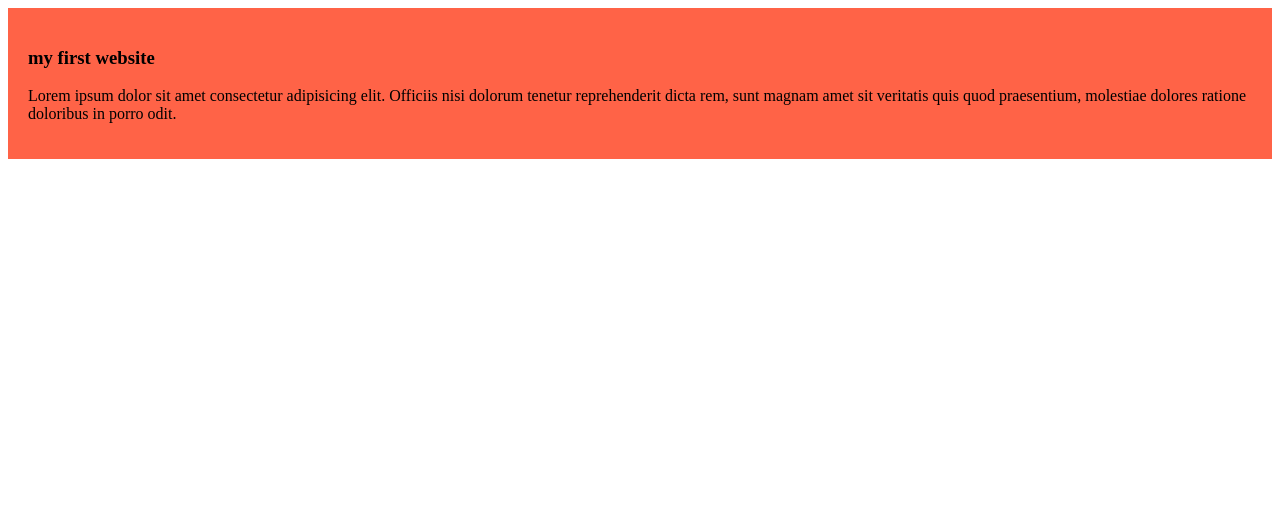
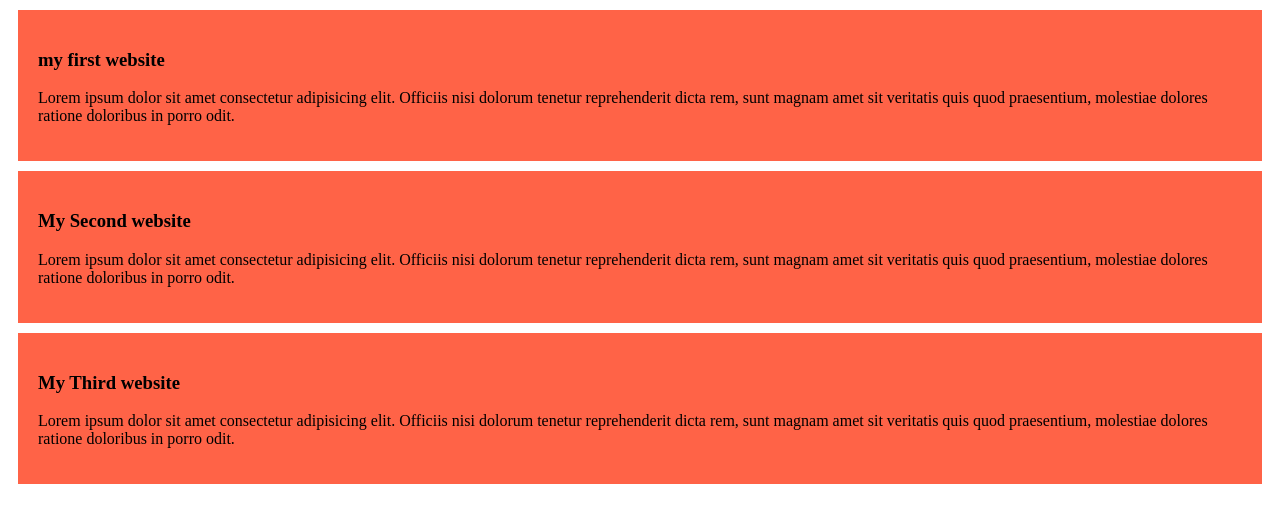
Before and after one commit to newaz2580/my-simple-website, a plain HTML site: page index.html in a window 1280 px wide. Drawn offline with Linux system fonts and the light colour scheme.

Commit message:
added second

```diff
--- a/index.html
+++ b/index.html
@@ -7,9 +7,17 @@
     <link rel="stylesheet" href="./styles/blog.css">
 </head>
 <body>
-    <div>
-        <h3>my first website</h3>
-        <p>Lorem ipsum dolor sit amet consectetur adipisicing elit. Officiis nisi dolorum tenetur reprehenderit dicta rem, sunt magnam amet sit veritatis quis quod praesentium, molestiae dolores ratione doloribus in porro odit.</p>
-    </div>
 </body>
 </html>
+<div>
+    <h3>my first website</h3>
+    <p>Lorem ipsum dolor sit amet consectetur adipisicing elit. Officiis nisi dolorum tenetur reprehenderit dicta rem, sunt magnam amet sit veritatis quis quod praesentium, molestiae dolores ratione doloribus in porro odit.</p>
+</div>
+<div>
+    <h3>My Second website</h3>
+    <p>Lorem ipsum dolor sit amet consectetur adipisicing elit. Officiis nisi dolorum tenetur reprehenderit dicta rem, sunt magnam amet sit veritatis quis quod praesentium, molestiae dolores ratione doloribus in porro odit.</p>
+</div>
+<div>
+    <h3>My Third website</h3>
+    <p>Lorem ipsum dolor sit amet consectetur adipisicing elit. Officiis nisi dolorum tenetur reprehenderit dicta rem, sunt magnam amet sit veritatis quis quod praesentium, molestiae dolores ratione doloribus in porro odit.</p>
+</div>
--- a/styles/blog.css
+++ b/styles/blog.css
@@ -1,4 +1,5 @@
 div{
     background-color: tomato;
     padding: 20px;
+    margin: 10px;
 }
```
